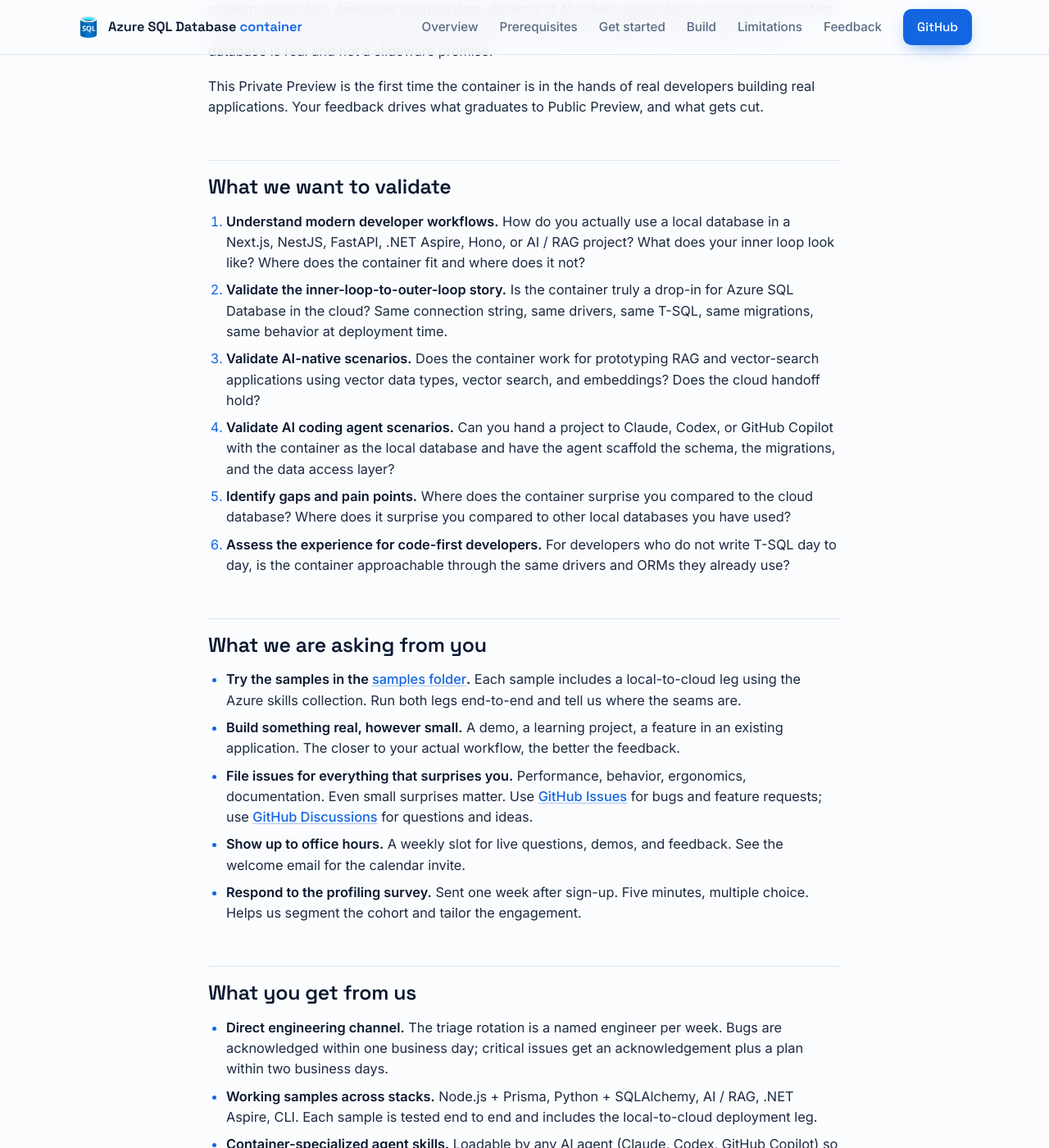
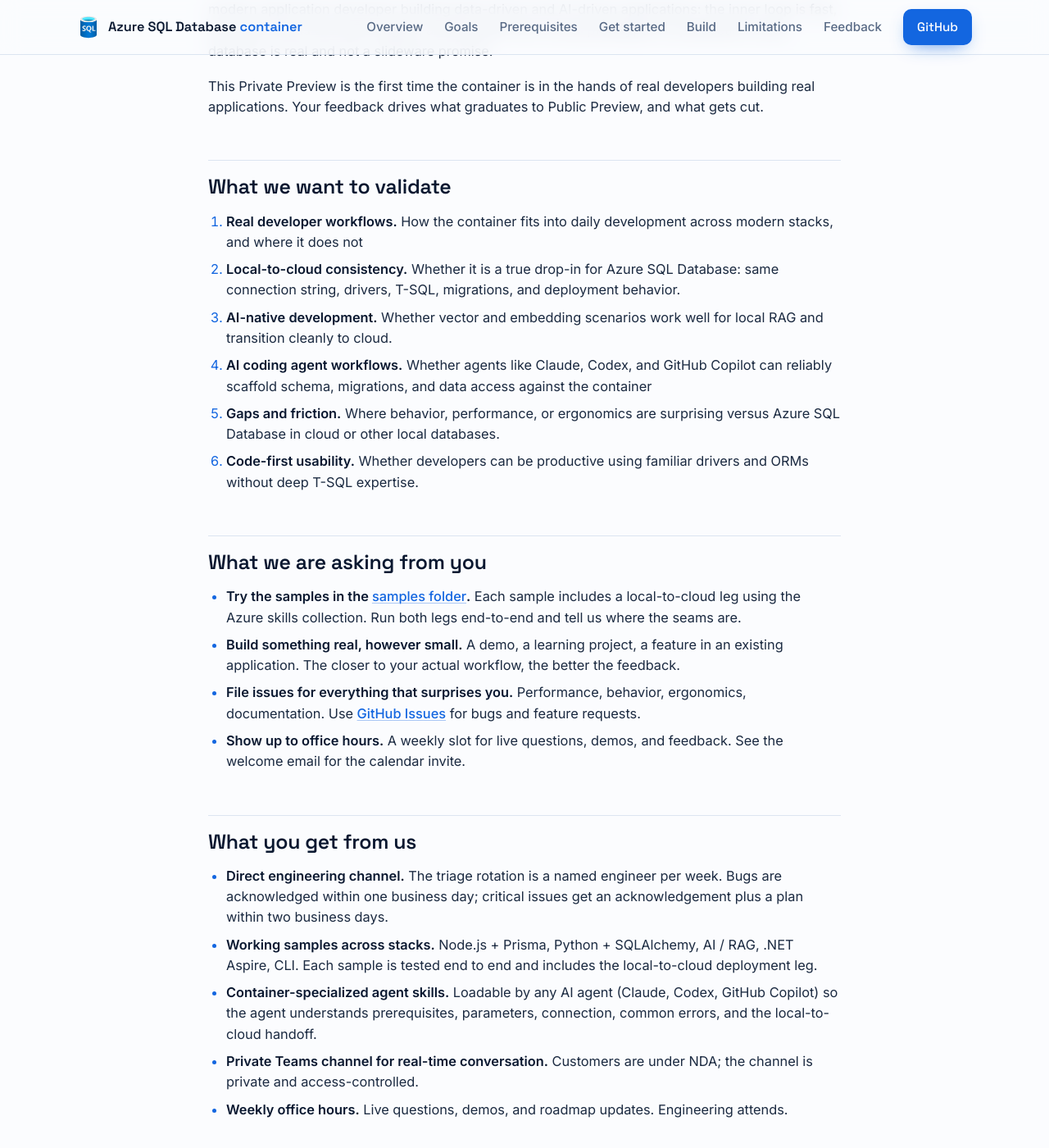
Before and after one commit to microsoft/azure-sql-database-container, a Jekyll site: the page built from docs/goals-of-the-private-preview.md, in a window 1280 px wide and 1400 px high, scrolled down 647 px. Shown: the whole window at 82% size. Built offline with Jekyll 4.4.1, drawn with Linux system fonts in a browser that asks for light colours.

Commit message:
Restore README sections lost in the ARM-wording commit and surface Goals
Commit 32ddc47 accidentally truncated README.md mid table of contents,
dropping the TOC tail along with the Feedback, License, and Trademarks
sections. Rebuild the README so it mirrors the documentation site: restore
the table of contents, Feedback, License, and Trademarks. Leave out the
Samples list, the developer personas note, the Local to cloud section, and
Contributing, none of which appear on the site.

Surface the Goals page by adding it to the site's primary navigation, and
revise the goals wording: condense the validation points and drop the
profiling survey ask.

```diff
--- a/docs/_includes/nav.html
+++ b/docs/_includes/nav.html
@@ -11,6 +11,7 @@
 
     <nav class="nav-links" aria-label="Primary">
       <a href="{{ '/what-is-the-container.html' | relative_url }}">Overview</a>
+      <a href="{{ '/goals-of-the-private-preview.html' | relative_url }}">Goals</a>
       <a href="{{ '/prerequisites.html' | relative_url }}">Prerequisites</a>
       <a href="{{ '/getting-started.html' | relative_url }}">Get started</a>
       <a href="{{ '/#build' | relative_url }}">Build</a>
--- a/docs/goals-of-the-private-preview.md
+++ b/docs/goals-of-the-private-preview.md
@@ -19,20 +19,19 @@
 
 ## What we want to validate
 
-1. **Understand modern developer workflows.** How do you actually use a local database in a Next.js, NestJS, FastAPI, .NET Aspire, Hono, or AI / RAG project? What does your inner loop look like? Where does the container fit and where does it not?
-2. **Validate the inner-loop-to-outer-loop story.** Is the container truly a drop-in for Azure SQL Database in the cloud? Same connection string, same drivers, same T-SQL, same migrations, same behavior at deployment time.
-3. **Validate AI-native scenarios.** Does the container work for prototyping RAG and vector-search applications using vector data types, vector search, and embeddings? Does the cloud handoff hold?
-4. **Validate AI coding agent scenarios.** Can you hand a project to Claude, Codex, or GitHub Copilot with the container as the local database and have the agent scaffold the schema, the migrations, and the data access layer?
-5. **Identify gaps and pain points.** Where does the container surprise you compared to the cloud database? Where does it surprise you compared to other local databases you have used?
-6. **Assess the experience for code-first developers.** For developers who do not write T-SQL day to day, is the container approachable through the same drivers and ORMs they already use?
+1. **Real developer workflows.** How the container fits into daily development across modern stacks, and where it does not
+2. **Local-to-cloud consistency.** Whether it is a true drop-in for Azure SQL Database: same connection string, drivers, T-SQL, migrations, and deployment behavior.
+3. **AI-native development.** Whether vector and embedding scenarios work well for local RAG and transition cleanly to cloud.
+4. **AI coding agent workflows.** Whether agents like Claude, Codex, and GitHub Copilot can reliably scaffold schema, migrations, and data access against the container
+5. **Gaps and friction.** Where behavior, performance, or ergonomics are surprising versus Azure SQL Database in cloud or other local databases.
+6. **Code-first usability.** Whether developers can be productive using familiar drivers and ORMs without deep T-SQL expertise.
 
 ## What we are asking from you
 
 - **Try the samples in the [samples folder](https://github.com/microsoft/azure-sql-database-container/tree/main/samples/).** Each sample includes a local-to-cloud leg using the Azure skills collection. Run both legs end-to-end and tell us where the seams are.
 - **Build something real, however small.** A demo, a learning project, a feature in an existing application. The closer to your actual workflow, the better the feedback.
-- **File issues for everything that surprises you.** Performance, behavior, ergonomics, documentation. Even small surprises matter. Use [GitHub Issues](https://github.com/microsoft/azure-sql-database-container/issues) for bugs and feature requests; use [GitHub Discussions](https://github.com/microsoft/azure-sql-database-container/discussions) for questions and ideas.
+- **File issues for everything that surprises you.** Performance, behavior, ergonomics, documentation. Use [GitHub Issues](https://github.com/microsoft/azure-sql-database-container/issues) for bugs and feature requests.
 - **Show up to office hours.** A weekly slot for live questions, demos, and feedback. See the welcome email for the calendar invite.
-- **Respond to the profiling survey.** Sent one week after sign-up. Five minutes, multiple choice. Helps us segment the cohort and tailor the engagement.
 
 ## What you get from us
 
```
Also changed, not shown: README.md.
